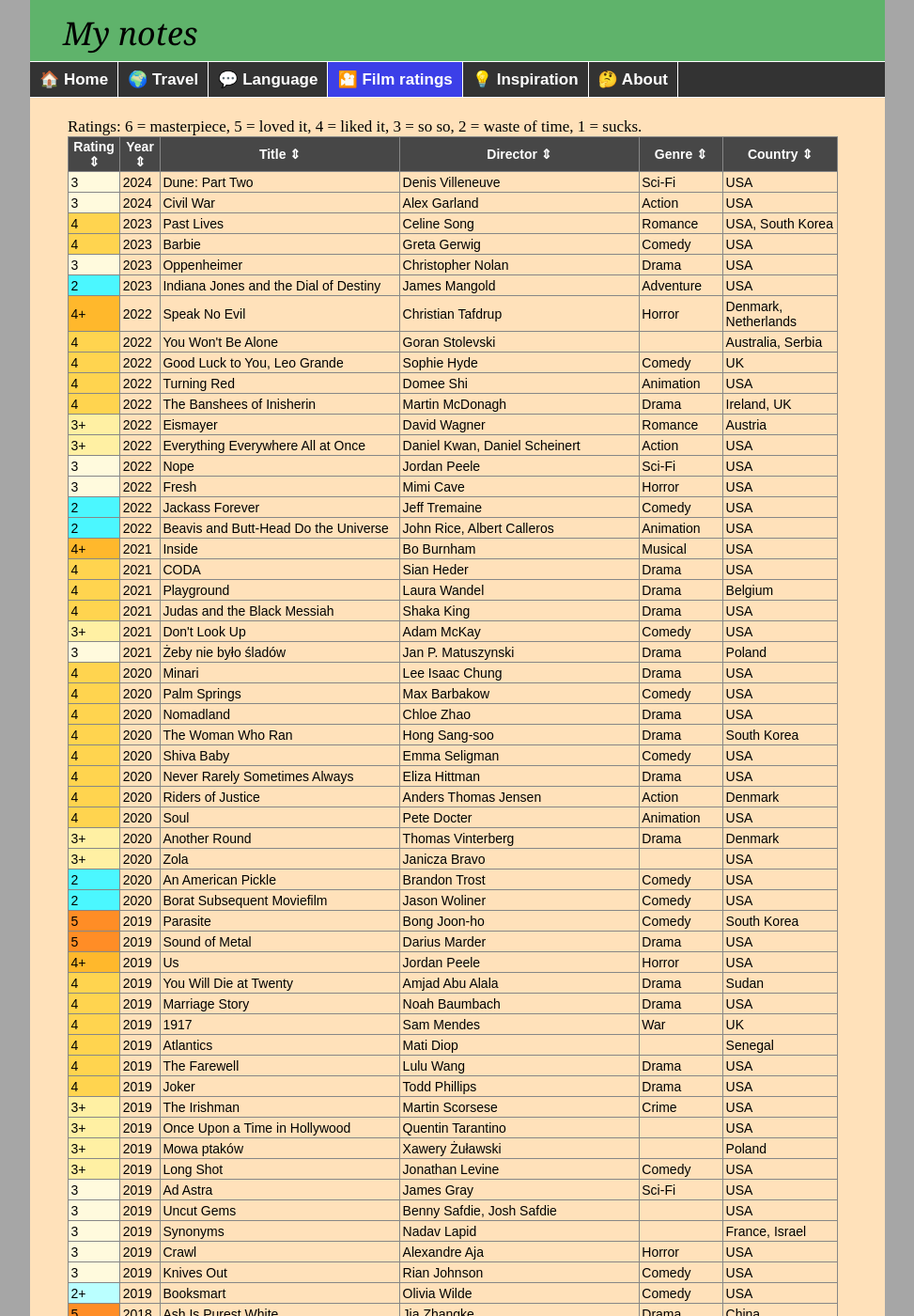
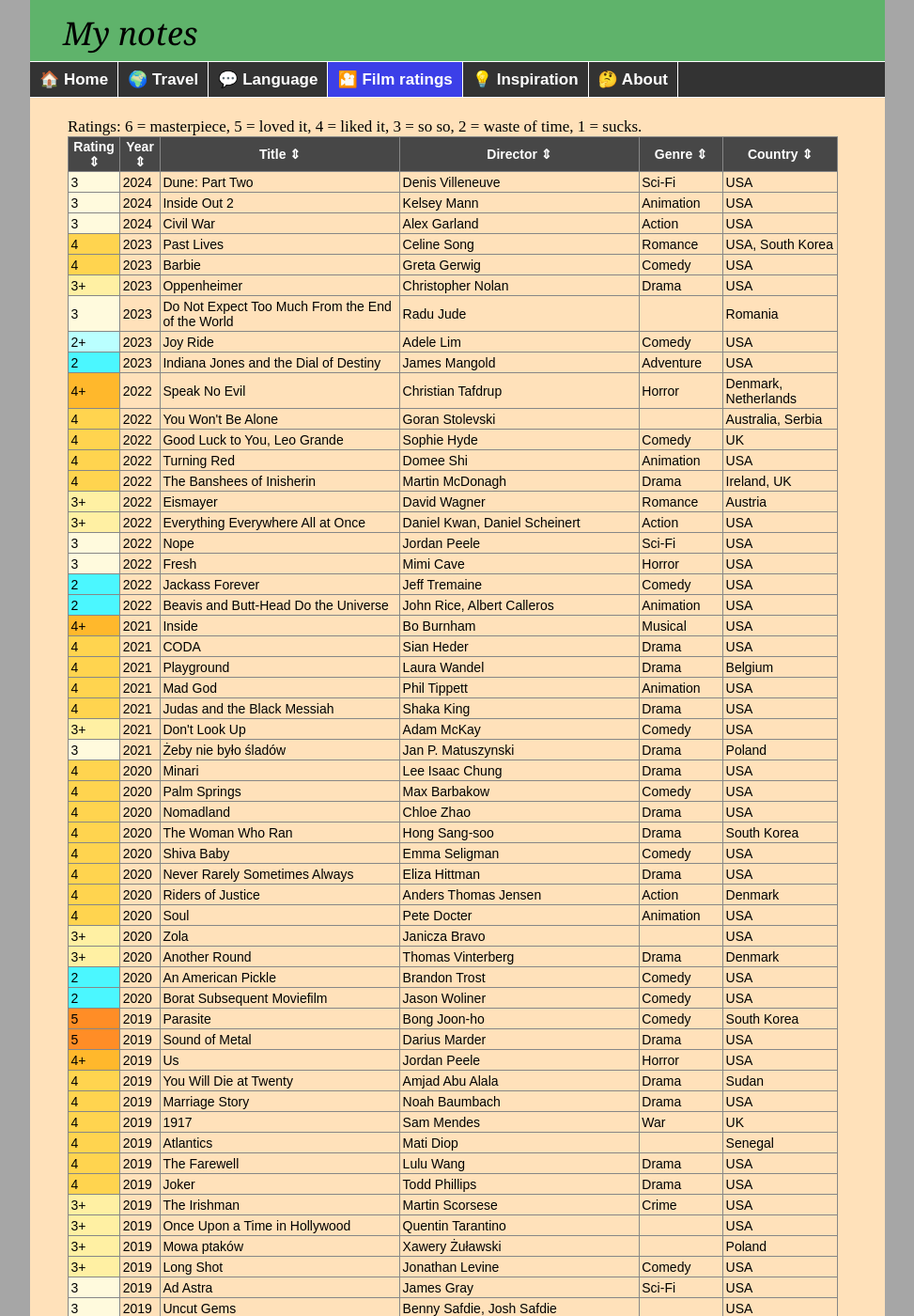
Before and after one commit to witbag/witbag.github.io, a Jekyll site: the page built from likes/index.html, in a window 1280 px wide and 1400 px high. Shown: the whole window at 94% size, without its empty margins (153-1126 px from the left). Built offline with Jekyll 4.4.1, drawn with Linux system fonts in a browser that asks for light colours; some of the changed text lies outside the part shown.

Commit message:
Update index.html

```diff
--- a/likes/index.html
+++ b/likes/index.html
@@ -38,10 +38,13 @@
 
 <thead><tr class="tableizer-firstrow"><th>Rating</th><th>Year</th><th>Title</th><th>Director</th><th>Genre</th><th>Country</th></tr></thead><tbody>
  <tr><td bgcolor=#fffadd>3</td><td>2024</td><td>Dune: Part Two</td><td>Denis Villeneuve</td><td>Sci-Fi</td><td>USA</td></tr>
+ <tr><td bgcolor=#fffadd>3</td><td>2024</td><td>Inside Out 2</td><td>Kelsey Mann</td><td>Animation</td><td>USA</td></tr>
  <tr><td bgcolor=#fffadd>3</td><td>2024</td><td>Civil War</td><td>Alex Garland</td><td>Action</td><td>USA</td></tr>
  <tr><td bgcolor=#ffd44f>4</td><td>2023</td><td>Past Lives</td><td>Celine Song</td><td>Romance</td><td>USA, South Korea</td></tr>
  <tr><td bgcolor=#ffd44f>4</td><td>2023</td><td>Barbie</td><td>Greta Gerwig</td><td>Comedy</td><td>USA</td></tr>
- <tr><td bgcolor=#fffadd>3</td><td>2023</td><td>Oppenheimer</td><td>Christopher Nolan</td><td>Drama</td><td>USA</td></tr>
+ <tr><td bgcolor=#fff0a3>3+</td><td>2023</td><td>Oppenheimer</td><td>Christopher Nolan</td><td>Drama</td><td>USA</td></tr>
+ <tr><td bgcolor=#fffadd>3</td><td>2023</td><td>Do Not Expect Too Much From the End of the World</td><td>Radu Jude</td><td>&nbsp;</td><td>Romania</td></tr>
+ <tr><td bgcolor=#baffff>2+</td><td>2023</td><td>Joy Ride</td><td>Adele Lim</td><td>Comedy</td><td>USA</td></tr>
  <tr><td bgcolor=#4bf7ff>2</td><td>2023</td><td>Indiana Jones and the Dial of Destiny</td><td>James Mangold</td><td>Adventure</td><td>USA</td></tr>
  <tr><td bgcolor=#ffb82c>4+</td><td>2022</td><td>Speak No Evil</td><td>Christian Tafdrup</td><td>Horror</td><td>Denmark, Netherlands</td></tr>
  <tr><td bgcolor=#ffd44f>4</td><td>2022</td><td>You Won't Be Alone</td><td>Goran Stolevski</td><td>&nbsp;</td><td>Australia, Serbia</td></tr>
@@ -57,6 +60,7 @@
  <tr><td bgcolor=#ffb82c>4+</td><td>2021</td><td>Inside</td><td>Bo Burnham</td><td>Musical</td><td>USA</td></tr>
  <tr><td bgcolor=#ffd44f>4</td><td>2021</td><td>CODA</td><td>Sian Heder</td><td>Drama</td><td>USA</td></tr>
  <tr><td bgcolor=#ffd44f>4</td><td>2021</td><td>Playground</td><td>Laura Wandel</td><td>Drama</td><td>Belgium</td></tr>
+ <tr><td bgcolor=#ffd44f>4</td><td>2021</td><td>Mad God</td><td>Phil Tippett</td><td>Animation</td><td>USA</td></tr>
  <tr><td bgcolor=#ffd44f>4</td><td>2021</td><td>Judas and the Black Messiah</td><td>Shaka King</td><td>Drama</td><td>USA</td></tr>
  <tr><td bgcolor=#fff0a3>3+</td><td>2021</td><td>Don't Look Up</td><td>Adam McKay</td><td>Comedy</td><td>USA</td></tr>
  <tr><td bgcolor=#fffadd>3</td><td>2021</td><td>Żeby nie było śladów</td><td>Jan P. Matuszynski</td><td>Drama</td><td>Poland</td></tr>
@@ -68,8 +72,8 @@
  <tr><td bgcolor=#ffd44f>4</td><td>2020</td><td>Never Rarely Sometimes Always</td><td>Eliza Hittman</td><td>Drama</td><td>USA</td></tr>
  <tr><td bgcolor=#ffd44f>4</td><td>2020</td><td>Riders of Justice</td><td>Anders Thomas Jensen</td><td>Action</td><td>Denmark</td></tr>
  <tr><td bgcolor=#ffd44f>4</td><td>2020</td><td>Soul</td><td>Pete Docter</td><td>Animation</td><td>USA</td></tr>
+ <tr><td bgcolor=#fff0a3>3+</td><td>2020</td><td>Zola</td><td>Janicza Bravo</td><td>&nbsp;</td><td>USA</td></tr>
  <tr><td bgcolor=#fff0a3>3+</td><td>2020</td><td>Another Round</td><td>Thomas Vinterberg</td><td>Drama</td><td>Denmark</td></tr>
- <tr><td bgcolor=#fff0a3>3+</td><td>2020</td><td>Zola</td><td>Janicza Bravo</td><td>&nbsp;</td><td>USA</td></tr>
  <tr><td bgcolor=#4bf7ff>2</td><td>2020</td><td>An American Pickle</td><td>Brandon Trost</td><td>Comedy</td><td>USA</td></tr>
  <tr><td bgcolor=#4bf7ff>2</td><td>2020</td><td>Borat Subsequent Moviefilm</td><td>Jason Woliner</td><td>Comedy</td><td>USA</td></tr>
  <tr><td bgcolor=#ff8d26>5</td><td>2019</td><td>Parasite</td><td>Bong Joon-ho</td><td>Comedy</td><td>South Korea</td></tr>
@@ -89,8 +93,8 @@
  <tr><td bgcolor=#fffadd>3</td><td>2019</td><td>Uncut Gems</td><td>Benny Safdie, Josh Safdie</td><td>&nbsp;</td><td>USA</td></tr>
  <tr><td bgcolor=#fffadd>3</td><td>2019</td><td>Synonyms</td><td>Nadav Lapid</td><td>&nbsp;</td><td>France, Israel</td></tr>
  <tr><td bgcolor=#fffadd>3</td><td>2019</td><td>Crawl</td><td>Alexandre Aja</td><td>Horror</td><td>USA</td></tr>
+ <tr><td bgcolor=#fffadd>3</td><td>2019</td><td>Booksmart</td><td>Olivia Wilde</td><td>Comedy</td><td>USA</td></tr>
  <tr><td bgcolor=#fffadd>3</td><td>2019</td><td>Knives Out</td><td>Rian Johnson</td><td>Comedy</td><td>USA</td></tr>
- <tr><td bgcolor=#baffff>2+</td><td>2019</td><td>Booksmart</td><td>Olivia Wilde</td><td>Comedy</td><td>USA</td></tr>
  <tr><td bgcolor=#ff8d26>5</td><td>2018</td><td>Ash Is Purest White</td><td>Jia Zhangke</td><td>Drama</td><td>China</td></tr>
  <tr><td bgcolor=#ff8d26>5</td><td>2018</td><td>Shoplifters</td><td>Koreeda Hirokazu</td><td>Drama</td><td>Japan</td></tr>
  <tr><td bgcolor=#ffd44f>4</td><td>2018</td><td>Zimna wojna</td><td>Paweł Pawlikowski</td><td>Romance</td><td>Poland</td></tr>
@@ -291,6 +295,7 @@
  <tr><td bgcolor=#4bf7ff>2</td><td>2008</td><td>Yes Man</td><td>Peyton Reed</td><td>Comedy</td><td>USA</td></tr>
  <tr><td bgcolor=#009dff>1</td><td>2008</td><td>Bedtime Stories</td><td>Adam Shankman</td><td>Comedy</td><td>USA</td></tr>
  <tr><td bgcolor=#009dff>1</td><td>2008</td><td>Role Models</td><td>David Wain</td><td>Comedy</td><td>USA</td></tr>
+ <tr><td bgcolor=#ffb82c>4+</td><td>2007</td><td>Yella</td><td>Christian Petzold</td><td>Drama</td><td>Germany</td></tr>
  <tr><td bgcolor=#ffb82c>4+</td><td>2007</td><td>Hot Fuzz</td><td>Edgar Wright</td><td>Comedy</td><td>UK</td></tr>
  <tr><td bgcolor=#ffd44f>4</td><td>2007</td><td>The Class</td><td>Ilmar Raag</td><td>Drama</td><td>Estonia</td></tr>
  <tr><td bgcolor=#ffd44f>4</td><td>2007</td><td>Lars And The Real Girl</td><td>Craig Gillespie</td><td>Comedy</td><td>USA</td></tr>
@@ -549,12 +554,12 @@
  <tr><td bgcolor=#ffb82c>4+</td><td>1996</td><td>Mars Attacks!</td><td>Tim Burton</td><td>Sci-Fi</td><td>USA</td></tr>
  <tr><td bgcolor=#ffb82c>4+</td><td>1996</td><td>Trainspotting</td><td>Danny Boyle</td><td>Drama</td><td>UK</td></tr>
  <tr><td bgcolor=#ffd44f>4</td><td>1996</td><td>Microcosmos</td><td>Claude Nuridsany, Marie Perennou</td><td>Documentary</td><td>France</td></tr>
- <tr><td bgcolor=#fff0a3>3+</td><td>1996</td><td>Bottle Rocket</td><td>Wes Anderson</td><td>Comedy</td><td>USA</td></tr>
+ <tr><td bgcolor=#fffadd>3</td><td>1996</td><td>Bottle Rocket</td><td>Wes Anderson</td><td>Comedy</td><td>USA</td></tr>
  <tr><td bgcolor=#fffadd>3</td><td>1996</td><td>Swingers</td><td>Doug Liman</td><td>Comedy</td><td>USA</td></tr>
  <tr><td bgcolor=#fffadd>3</td><td>1996</td><td>Twister</td><td>Jan de Bont</td><td>Adventure</td><td>USA</td></tr>
  <tr><td bgcolor=#fffadd>3</td><td>1996</td><td>Sleepers</td><td>Barry Levinson</td><td>Drama</td><td>USA</td></tr>
  <tr><td bgcolor=#fffadd>3</td><td>1996</td><td>Independence Day</td><td>Roland Emmerich</td><td>Sci-Fi</td><td>USA</td></tr>
- <tr><td bgcolor=#4bf7ff>2</td><td>1996</td><td>Matilda</td><td>Danny DeVito</td><td>&nbsp;</td><td>USA</td></tr>
+ <tr><td bgcolor=#baffff>2+</td><td>1996</td><td>Matilda</td><td>Danny DeVito</td><td>&nbsp;</td><td>USA</td></tr>
  <tr><td bgcolor=#4bf7ff>2</td><td>1996</td><td>The Rock</td><td>Michael Bay</td><td>Action</td><td>USA</td></tr>
  <tr><td bgcolor=#4bf7ff>2</td><td>1996</td><td>The Cable Guy</td><td>Ben Stiller</td><td>Comedy</td><td>USA</td></tr>
  <tr><td bgcolor=#4bf7ff>2</td><td>1996</td><td>Space Jam</td><td>Joe Pytka</td><td>Comedy</td><td>USA</td></tr>
@@ -599,6 +604,7 @@
  <tr><td bgcolor=#ffd44f>4</td><td>1994</td><td>Dumb and Dumber</td><td>Bobby Farrelly, Peter Farrelly</td><td>Comedy</td><td>USA</td></tr>
  <tr><td bgcolor=#ffd44f>4</td><td>1994</td><td>The Shawshank Redemption</td><td>Frank Darabont</td><td>Drama</td><td>USA</td></tr>
  <tr><td bgcolor=#fff0a3>3+</td><td>1994</td><td>The Lion King</td><td>Roger Allers, Rob Minkoff</td><td>Animation</td><td>USA</td></tr>
+ <tr><td bgcolor=#fff0a3>3+</td><td>1994</td><td>True Lies</td><td>James Cameron</td><td>Action</td><td>USA</td></tr>
  <tr><td bgcolor=#fffadd>3</td><td>1994</td><td>The Stoned Age</td><td>James Melkonian</td><td>Comedy</td><td>USA</td></tr>
  <tr><td bgcolor=#fffadd>3</td><td>1994</td><td>The Adventures of Priscilla, Queen of the Desert</td><td>Stephan Elliott</td><td>Comedy</td><td>Australia</td></tr>
  <tr><td bgcolor=#4bf7ff>2</td><td>1994</td><td>My Girl 2</td><td>Howard Zieff</td><td>Drama</td><td>USA</td></tr>
@@ -625,10 +631,10 @@
  <tr><td bgcolor=#fffadd>3</td><td>1993</td><td>Grumpy Old Men</td><td>Donald Petrie</td><td>Comedy</td><td>USA</td></tr>
  <tr><td bgcolor=#fffadd>3</td><td>1993</td><td>Addams Family Values</td><td>Barry Sonnenfeld</td><td>Comedy</td><td>USA</td></tr>
  <tr><td bgcolor=#fffadd>3</td><td>1993</td><td>What's Eating Gilbert Grape</td><td>Lasse Hallstrom</td><td>Drama</td><td>USA</td></tr>
- <tr><td bgcolor=#4bf7ff>2</td><td>1993</td><td>Free Willy</td><td>Simon Wincer</td><td>Drama</td><td>USA</td></tr>
+ <tr><td bgcolor=#baffff>2+</td><td>1993</td><td>Free Willy</td><td>Simon Wincer</td><td>Drama</td><td>USA</td></tr>
+ <tr><td bgcolor=#4bf7ff>2</td><td>1993</td><td>Beethoven's 2nd</td><td>Rod Daniel</td><td>Comedy</td><td>USA</td></tr>
  <tr><td bgcolor=#4bf7ff>2</td><td>1993</td><td>Look Who's Talking Now</td><td>Tom Ropelewski</td><td>Comedy</td><td>USA</td></tr>
  <tr><td bgcolor=#009dff>1</td><td>1993</td><td>Łowca. Ostatnie starcie</td><td>Jerzy Łukaszewicz</td><td>Action</td><td>Poland</td></tr>
- <tr><td bgcolor=#009dff>1</td><td>1993</td><td>Beethoven's 2nd</td><td>Rod Daniel</td><td>Comedy</td><td>USA</td></tr>
  <tr><td bgcolor=#ffb82c>4+</td><td>1992</td><td>Braindead</td><td>Peter Jackson</td><td>Horror</td><td>New Zealand</td></tr>
  <tr><td bgcolor=#ffb82c>4+</td><td>1992</td><td>Wayne's World</td><td>Penelope Spheeris</td><td>Comedy</td><td>USA</td></tr>
  <tr><td bgcolor=#ffb82c>4+</td><td>1992</td><td>Reservoir Dogs</td><td>Quentin Tarantino</td><td>Crime</td><td>USA</td></tr>
@@ -686,13 +692,14 @@
  <tr><td bgcolor=#ff8d26>5</td><td>1988</td><td>Working Girl</td><td>Mike Nichols</td><td>&nbsp;</td><td>USA</td></tr>
  <tr><td bgcolor=#ff8d26>5</td><td>1988</td><td>They Live</td><td>John Carpenter</td><td>Sci-Fi</td><td>USA</td></tr>
  <tr><td bgcolor=#ffb82c>4+</td><td>1988</td><td>Earth Girls Are Easy</td><td>Julien Temple</td><td>Musical</td><td>USA</td></tr>
+ <tr><td bgcolor=#ffd44f>4</td><td>1988</td><td>Women on the Verge of a Nervous Breakdown</td><td>Pedro Almodovar</td><td>Comedy</td><td>Spain</td></tr>
+ <tr><td bgcolor=#ffd44f>4</td><td>1988</td><td>The Naked Gun</td><td>David Zucker</td><td>Comedy</td><td>USA</td></tr>
  <tr><td bgcolor=#ffd44f>4</td><td>1988</td><td>Who Framed Roger Rabbit</td><td>Robert Zemeckis</td><td>Comedy</td><td>USA</td></tr>
  <tr><td bgcolor=#ffd44f>4</td><td>1988</td><td>Die Hard</td><td>John McTiernan</td><td>Action</td><td>USA</td></tr>
  <tr><td bgcolor=#ffd44f>4</td><td>1988</td><td>A Fish Called Wanda</td><td>Charles Crichton</td><td>Comedy</td><td>UK</td></tr>
- <tr><td bgcolor=#ffd44f>4</td><td>1988</td><td>The Naked Gun</td><td>David Zucker</td><td>Comedy</td><td>USA</td></tr>
  <tr><td bgcolor=#ffd44f>4</td><td>1988</td><td>My Neighbor Totoro</td><td>Miyazaki Hayao</td><td>Animation</td><td>Japan</td></tr>
+ <tr><td bgcolor=#fff0a3>3+</td><td>1988</td><td>Kingsajz</td><td>Juliusz Machulski</td><td>Comedy</td><td>Poland</td></tr>
  <tr><td bgcolor=#fff0a3>3+</td><td>1988</td><td>Rain Man</td><td>Barry Levinson</td><td>Drama</td><td>USA</td></tr>
- <tr><td bgcolor=#fffadd>3</td><td>1988</td><td>Kingsajz</td><td>Juliusz Machulski</td><td>Comedy</td><td>Poland</td></tr>
  <tr><td bgcolor=#fffadd>3</td><td>1988</td><td>Coming to America</td><td>John Landis</td><td>Comedy</td><td>USA</td></tr>
  <tr><td bgcolor=#baffff>2+</td><td>1988</td><td>Big</td><td>Penny Marshall</td><td>Comedy</td><td>USA</td></tr>
  <tr><td bgcolor=#ff8d26>5</td><td>1987</td><td>Where Is the Friend's Home?</td><td>Abbas Kiarostami</td><td>Drama</td><td>Iran</td></tr>
@@ -755,6 +762,7 @@
  <tr><td bgcolor=#ffd44f>4</td><td>1984</td><td>Iceman</td><td>Fred Schepisi</td><td>&nbsp;</td><td>USA</td></tr>
  <tr><td bgcolor=#ffd44f>4</td><td>1984</td><td>Police Academy</td><td>Hugh Wilson</td><td>Comedy</td><td>USA</td></tr>
  <tr><td bgcolor=#ffd44f>4</td><td>1984</td><td>Ghostbusters</td><td>Ivan Reitman</td><td>Comedy</td><td>USA</td></tr>
+ <tr><td bgcolor=#fff0a3>3+</td><td>1984</td><td>Top Secret!</td><td>Jim Abrahams, David Zucker, Jerry Zucker</td><td>Comedy</td><td>USA</td></tr>
  <tr><td bgcolor=#fff0a3>3+</td><td>1984</td><td>Indiana Jones and the Temple of Doom</td><td>Steven Spielberg</td><td>Adventure</td><td>USA</td></tr>
  <tr><td bgcolor=#fffadd>3</td><td>1984</td><td>Akademia Pana Kleksa</td><td>Krzysztof Gradowski</td><td>Adventure</td><td>Poland</td></tr>
  <tr><td bgcolor=#fffadd>3</td><td>1984</td><td>Nothing Left to Do but Cry</td><td>Roberto Benigni, Massimo Troisi</td><td>Comedy</td><td>Italy</td></tr>
@@ -834,7 +842,7 @@
  <tr><td bgcolor=#ff8d26>5</td><td>1974</td><td>Zardoz</td><td>John Boorman</td><td>Sci-Fi</td><td>Ireland</td></tr>
  <tr><td bgcolor=#ff8d26>5</td><td>1974</td><td>Chinatown</td><td>Roman Polański</td><td>Mystery</td><td>USA</td></tr>
  <tr><td bgcolor=#ff8d26>5</td><td>1974</td><td>The Godfather: Part II</td><td>Francis Ford Coppola</td><td>Crime</td><td>USA</td></tr>
- <tr><td bgcolor=#ff8d26>5</td><td>1974</td><td>Mirror</td><td>Andrei Tarkovsky</td><td>&nbsp;</td><td>Soviet Union</td></tr>
+ <tr><td bgcolor=#ffb82c>4+</td><td>1974</td><td>Mirror</td><td>Andrei Tarkovsky</td><td>&nbsp;</td><td>Soviet Union</td></tr>
  <tr><td bgcolor=#ffd44f>4</td><td>1974</td><td>Nie ma róży bez ognia</td><td>Stanisław Bareja</td><td>Comedy</td><td>Poland</td></tr>
  <tr><td bgcolor=#ffd44f>4</td><td>1974</td><td>Potop</td><td>Jerzy Hoffman</td><td>Adventure</td><td>Poland</td></tr>
  <tr><td bgcolor=#ffd44f>4</td><td>1974</td><td>Bring Me the Head of Alfredo Garcia</td><td>Sam Peckinpah</td><td>Action</td><td>Mexico, USA</td></tr>
@@ -870,6 +878,7 @@
  <tr><td bgcolor=#fff0a3>3+</td><td>1971</td><td>Nie lubię poniedziałku</td><td>Tadeusz Chmielewski</td><td>Comedy</td><td>Poland</td></tr>
  <tr><td bgcolor=#fffadd>3</td><td>1971</td><td>Perched on a Tree</td><td>Serge Korber</td><td>Comedy</td><td>France</td></tr>
  <tr><td bgcolor=#ff8d26>5</td><td>1970</td><td>Walkabout</td><td>Nicolas Roeg</td><td>Adventure</td><td>Australia</td></tr>
+ <tr><td bgcolor=#ffb82c>4+</td><td>1970</td><td>The Ballad of Cable Hogue</td><td>Sam Peckinpah</td><td>Western</td><td>USA</td></tr>
  <tr><td bgcolor=#ffd44f>4</td><td>1970</td><td>Rejs</td><td>Marek Piwowski</td><td>Comedy</td><td>Poland</td></tr>
  <tr><td bgcolor=#ffd44f>4</td><td>1970</td><td>Little Big Man</td><td>Arthur Penn</td><td>Western</td><td>USA</td></tr>
  <tr><td bgcolor=#ffd44f>4</td><td>1970</td><td>The Out of Towners</td><td>Arthur Hiller</td><td>Comedy</td><td>USA</td></tr>
@@ -939,6 +949,7 @@
  <tr><td bgcolor=#f31228>6</td><td>1958</td><td>Vertigo</td><td>Alfred Hitchcock</td><td>Mystery</td><td>USA</td></tr>
  <tr><td bgcolor=#ff8d26>5</td><td>1958</td><td>Cairo Station</td><td>Youssef Chahine</td><td>Drama</td><td>Egypt</td></tr>
  <tr><td bgcolor=#ff8d26>5</td><td>1958</td><td>Popiół i diament</td><td>Andrzej Wajda</td><td>&nbsp;</td><td>Poland</td></tr>
+ <tr><td bgcolor=#ff6b26>5+</td><td>1957</td><td>Paths of Glory</td><td>Stanley Kubrick</td><td>War</td><td>USA</td></tr>
  <tr><td bgcolor=#ff8d26>5</td><td>1957</td><td>Eroica</td><td>Andrzej Munk</td><td>Comedy</td><td>Poland</td></tr>
  <tr><td bgcolor=#ffd44f>4</td><td>1957</td><td>12 Angry Men</td><td>Sidney Lumet</td><td>Drama</td><td>USA</td></tr>
  <tr><td bgcolor=#ff8d26>5</td><td>1956</td><td>Kanał</td><td>Andrzej Wajda</td><td>War</td><td>Poland</td></tr>
@@ -1021,8 +1032,11 @@
  <tr><td bgcolor=#ffd44f>4</td><td>1925</td><td>Battleship Potemkin</td><td>Sergei M. Eisenstein</td><td>Drama</td><td>Soviet Union</td></tr>
  <tr><td bgcolor=#ffb82c>4+</td><td>1924</td><td>The Last Laugh</td><td>Friedrich Wilhelm Murnau</td><td>Drama</td><td>Germany</td></tr>
  <tr><td bgcolor=#ffd44f>4</td><td>1924</td><td>Sherlock Jr.</td><td>Buster Keaton</td><td>Comedy</td><td>USA</td></tr>
+ <tr><td bgcolor=#ffd44f>4</td><td>1923</td><td>Safety Last!</td><td>Fred C. Newmeyer, Sam Taylor</td><td>Comedy</td><td>USA</td></tr>
+ <tr><td bgcolor=#ffd44f>4</td><td>1922</td><td>Nosferatu</td><td>F.W. Murnau</td><td>Horror</td><td>Germany</td></tr>
  <tr><td bgcolor=#ffd44f>4</td><td>1921</td><td>The Kid</td><td>Charles Chaplin</td><td>Comedy</td><td>USA</td></tr>
  <tr><td bgcolor=#f31228>6</td><td>1920</td><td>The Cabinet of Dr. Caligari</td><td>Robert Wiene</td><td>Horror</td><td>Germany</td></tr>
+ <tr><td bgcolor=#ffd44f>4</td><td>1919</td><td>The Oyster Princess</td><td>Ernst Lubitsch</td><td>Comedy</td><td>Germany</td></tr>
  <tr><td bgcolor=#fff0a3>3+</td><td>1918</td><td>Shoulder Arms</td><td>Charles Chaplin</td><td>Comedy</td><td>USA</td></tr>
  <tr><td bgcolor=#ffd44f>4</td><td>1902</td><td>A Trip to the Moon</td><td>Georges Méliès</td><td>Sci-Fi</td><td>France</td></tr>
 </tbody></table>
```
Also changed, not shown: other parts of likes/index.html (+2 -1 lines).
